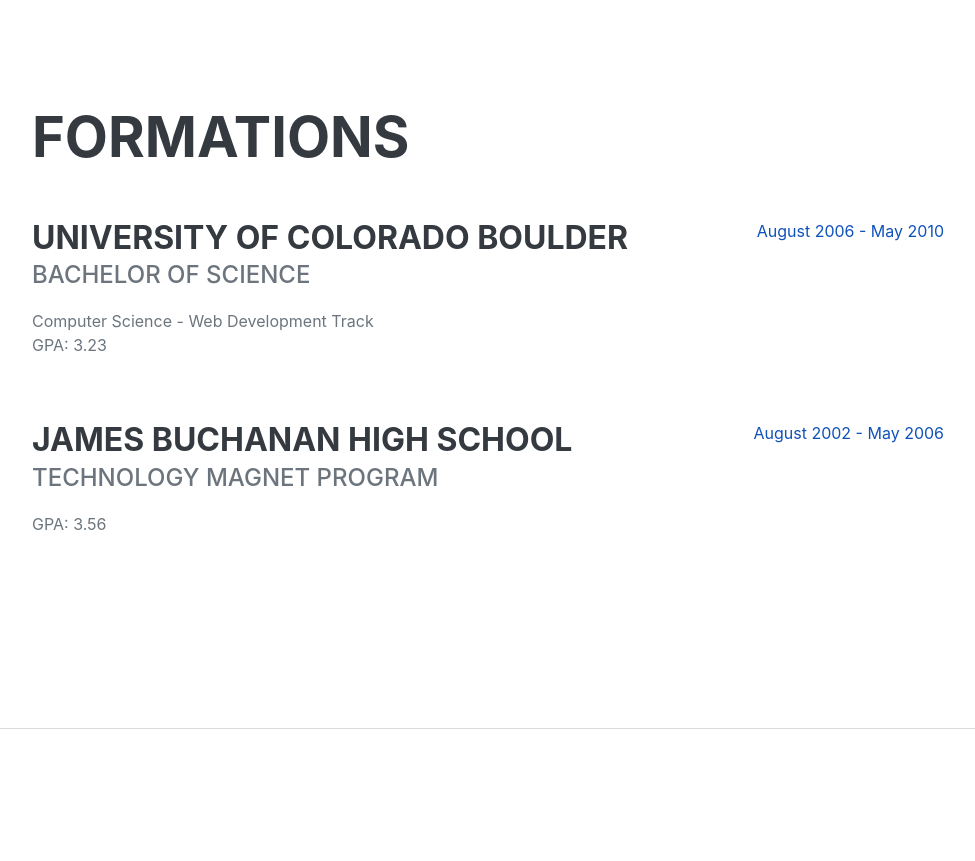
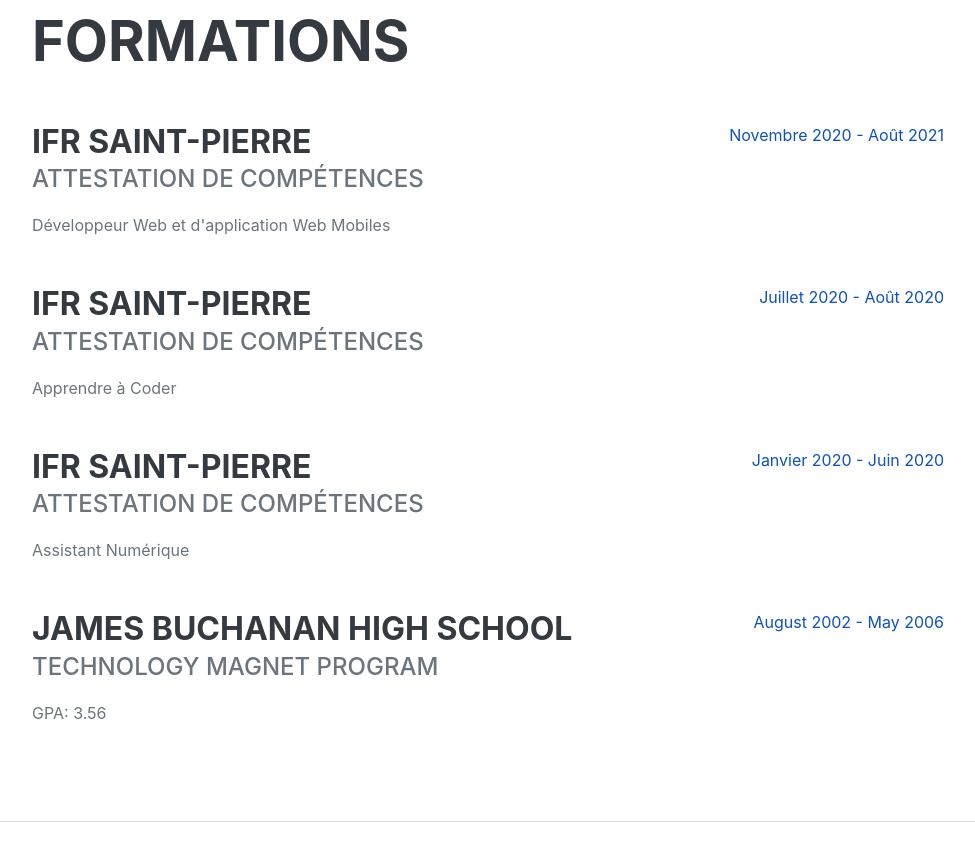
Before and after one commit to BluNay/Projet-2, a plain HTML site: page index.html in a window 1280 px wide. Shown: the part 2880-3741 px from the top of the page, without its empty margins (288-1263 px from the left). Drawn offline with nearby package versions, Linux system fonts and the light colour scheme; a web font is replaced by a local one.

Commit message:
add div in formations

```diff
--- a/index.html
+++ b/index.html
@@ -5,7 +5,7 @@
         <meta name="viewport" content="width=device-width, initial-scale=1, shrink-to-fit=no" />
         <meta name="description" content="" />
         <meta name="author" content="" />
-        <title>Resume - Start Bootstrap Theme</title>
+        <title>Jean-Luc-LAFORTUNE</title>
         <link rel="icon" type="image/x-icon" href="assets/img/blu.ico" />
         <!-- Font Awesome icons (free version)-->
         <script src="https://use.fontawesome.com/releases/v5.15.3/js/all.js" crossorigin="anonymous"></script>
@@ -151,13 +151,32 @@
                     <h2 class="mb-5">Formations</h2>
                     <div class="d-flex flex-column flex-md-row justify-content-between mb-5">
                         <div class="flex-grow-1">
-                            <h3 class="mb-0">University of Colorado Boulder</h3>
-                            <div class="subheading mb-3">Bachelor of Science</div>
-                            <div>Computer Science - Web Development Track</div>
-                            <p>GPA: 3.23</p>
+                            <h3 class="mb-0">IFR Saint-Pierre</h3>
+                            <div class="subheading mb-3">Attestation de compétences</div>
+                            <div>Développeur Web et d'application Web Mobiles</div>
+                            <!-- <p>GPA: 3.23</p> -->
                         </div>
-                        <div class="flex-shrink-0"><span class="text-primary">August 2006 - May 2010</span></div>
+                        <div class="flex-shrink-0"><span class="text-primary">Novembre 2020 - Août 2021</span></div>
                     </div>
+
+                    <div class="d-flex flex-column flex-md-row justify-content-between mb-5">
+                        <div class="flex-grow-1">
+                            <h3 class="mb-0">IFR Saint-Pierre</h3>
+                            <div class="subheading mb-3">Attestation de compétences</div>
+                            <div>Apprendre à Coder</div>
+                        </div>
+                        <div class="flex-shrink-0"><span class="text-primary">Juillet 2020 - Août 2020</span></div>
+                    </div>
+
+                    <div class="d-flex flex-column flex-md-row justify-content-between mb-5">
+                        <div class="flex-grow-1">
+                            <h3 class="mb-0">IFR Saint-Pierre</h3>
+                            <div class="subheading mb-3">Attestation de compétences</div>
+                            <div>Assistant Numérique</div>
+                        </div>
+                        <div class="flex-shrink-0"><span class="text-primary">Janvier 2020 - Juin 2020</span></div>
+                    </div>
+
                     <div class="d-flex flex-column flex-md-row justify-content-between">
                         <div class="flex-grow-1">
                             <h3 class="mb-0">James Buchanan High School</h3>
```
